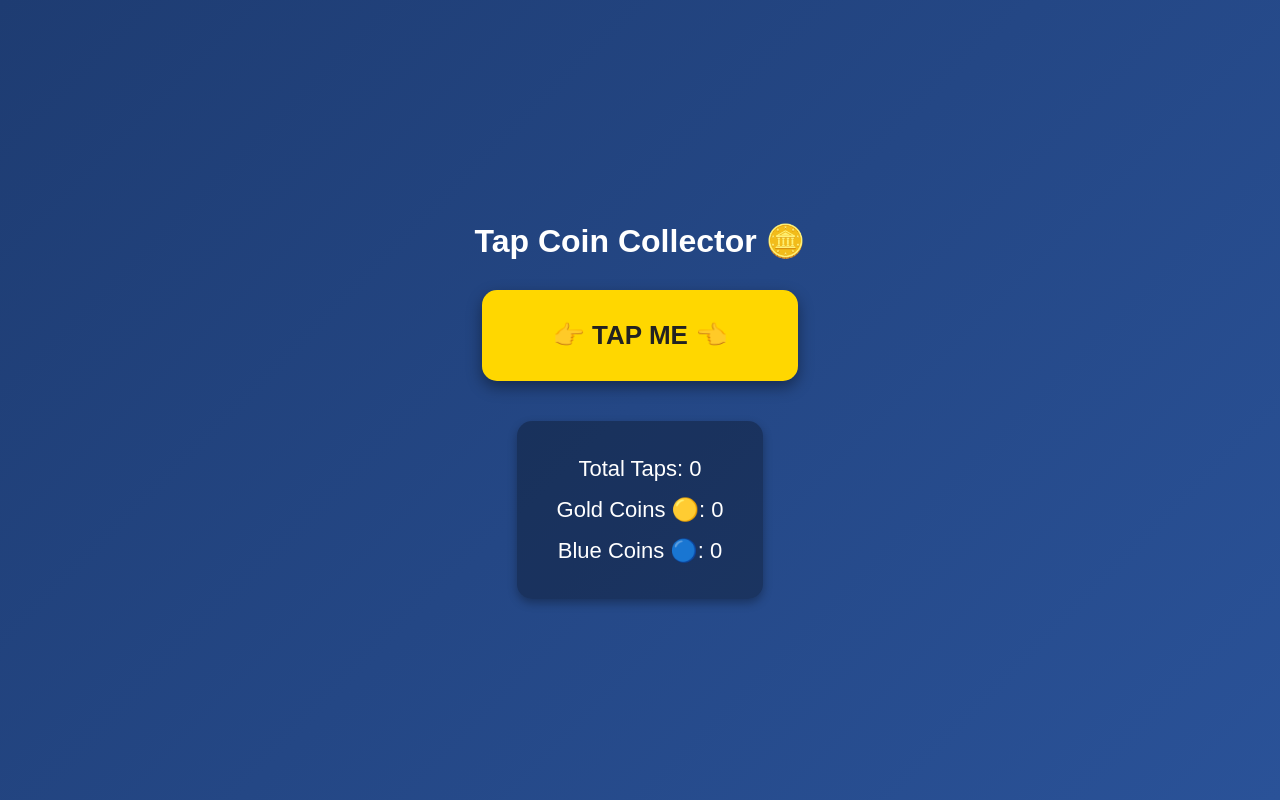
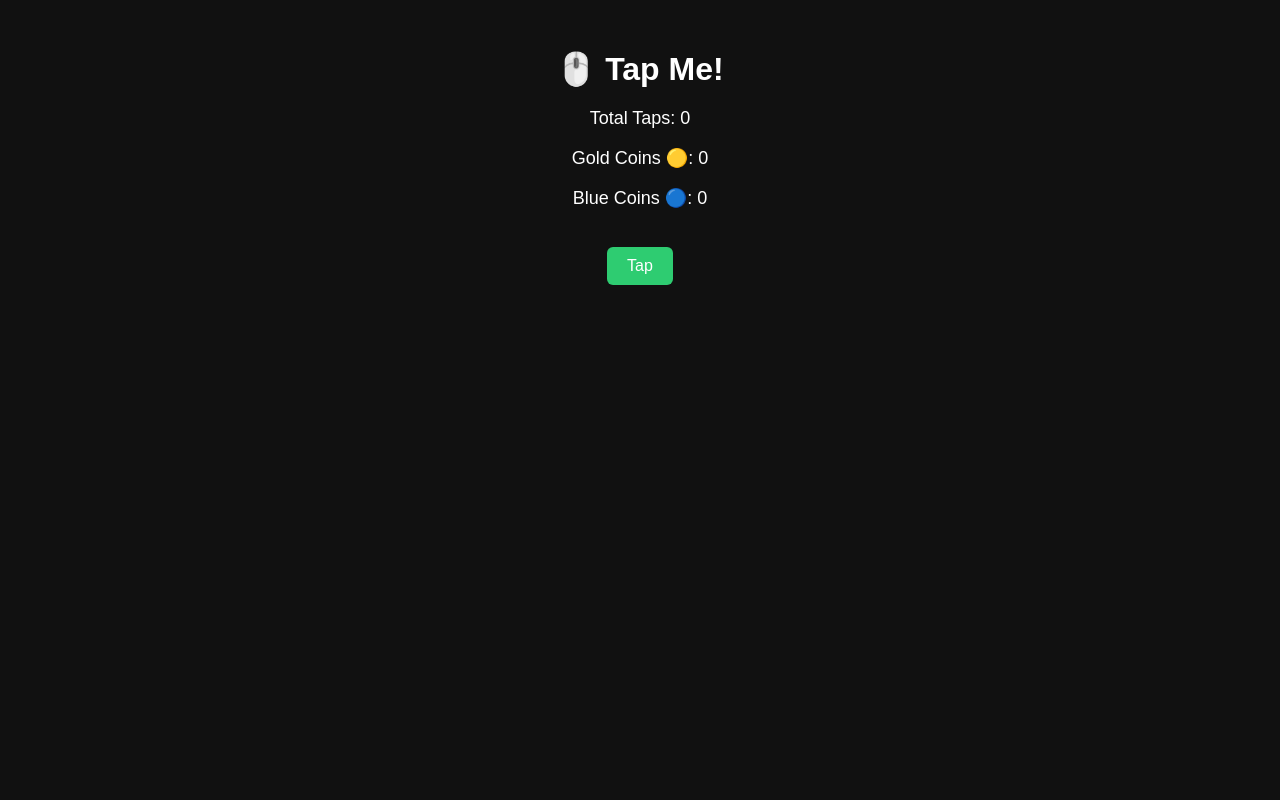
Before and after one commit to DanMuhammad/DMD, a plain HTML site: page index.html in a window 1280 px wide. Drawn offline with Linux system fonts and the light colour scheme.

Commit message:
Update index.html

```diff
--- a/index.html
+++ b/index.html
@@ -1,94 +1,66 @@
 
-  <!DOCTYPE html>
+
+    <!DOCTYPE html>
 <html lang="en">
 <head>
-  <meta charset="UTF-8">
-  <title>Tap Coin Collector</title>
+  <meta charset="UTF-8" />
+  <title>Tap Coin Saver</title>
   <style>
-    body {
-      font-family: Arial, sans-serif;
-      text-align: center;
-      background: linear-gradient(135deg, #1e3c72, #2a5298);
-      color: #fff;
-      margin: 0;
-      height: 100vh;
-      display: flex;
-      flex-direction: column;
-      justify-content: center;
-      align-items: center;
-    }
-    h1 {
-      font-size: 32px;
-      margin-bottom: 30px;
-    }
-    #tapButton {
-      font-size: 26px;
-      padding: 30px 70px;
-      border: none;
-      border-radius: 15px;
-      background: gold;
-      color: #222;
-      font-weight: bold;
-      cursor: pointer;
-      box-shadow: 0 6px 15px rgba(0,0,0,0.4);
-      transition: transform 0.15s, background 0.3s;
-    }
-    #tapButton:active {
-      transform: scale(0.9);
-      background: #ffd700;
-    }
-    .stats {
-      margin-top: 40px;
-      font-size: 22px;
-      background: rgba(0,0,0,0.3);
-      padding: 20px 40px;
-      border-radius: 15px;
-      box-shadow: 0 4px 10px rgba(0,0,0,0.3);
-    }
-    .stats p {
-      margin: 15px 0;
-    }
+    body { font-family: Arial, sans-serif; text-align: center; margin-top: 50px; background:#111; color:#fff; }
+    h1 { margin-bottom:20px; }
+    #game { font-size: 18px; }
+    button { padding: 10px 20px; font-size: 16px; margin-top: 20px; cursor: pointer; border:none; border-radius:6px; background:#2ecc71; color:#fff; }
   </style>
 </head>
 <body>
-  <h1>Tap Coin Collector 🪙</h1>
-
-  <button id="tapButton">👉 TAP ME 👈</button>
-
-  <div class="stats">
+  <h1>🖱️ Tap Me!</h1>
+  <div id="game">
     <p>Total Taps: <span id="taps">0</span></p>
     <p>Gold Coins 🟡: <span id="gold">0</span></p>
     <p>Blue Coins 🔵: <span id="blue">0</span></p>
   </div>
+  <button id="tapBtn">Tap</button>
 
   <script>
-    const goldThreshold = 1000;
-    const blueThreshold = 5000;
-
-    let taps = 0;
-    let gold = 0;
-    let blue = 0;
+    // Load saved progress ko dai 0 idan babu
+    let taps = parseInt(localStorage.getItem("taps")) || 0;
+    let gold = parseInt(localStorage.getItem("gold")) || 0;
+    let blue = parseInt(localStorage.getItem("blue")) || 0;
 
     const tapsEl = document.getElementById("taps");
     const goldEl = document.getElementById("gold");
     const blueEl = document.getElementById("blue");
-    const button = document.getElementById("tapButton");
+    const tapBtn = document.getElementById("tapBtn");
 
-    button.addEventListener("click", () => {
+    // Update UI
+    function updateUI(){
+      tapsEl.textContent = taps;
+      goldEl.textContent = gold;
+      blueEl.textContent = blue;
+    }
+    updateUI();
+
+    // Tap event
+    tapBtn.onclick = ()=>{
       taps++;
 
-      if (taps % goldThreshold === 0) {
+      // 1000 taps = 1 gold coin
+      if(taps % 1000 === 0){
         gold++;
-        goldEl.textContent = gold;
       }
 
-      if (taps % blueThreshold === 0) {
+      // 5000 taps = 1 blue coin
+      if(taps % 5000 === 0){
         blue++;
-        blueEl.textContent = blue;
       }
 
-      tapsEl.textContent = taps;
-    });
+      // Save progress
+      localStorage.setItem("taps", taps);
+      localStorage.setItem("gold", gold);
+      localStorage.setItem("blue", blue);
+
+      updateUI();
+    }
   </script>
 </body>
 </html>
```
